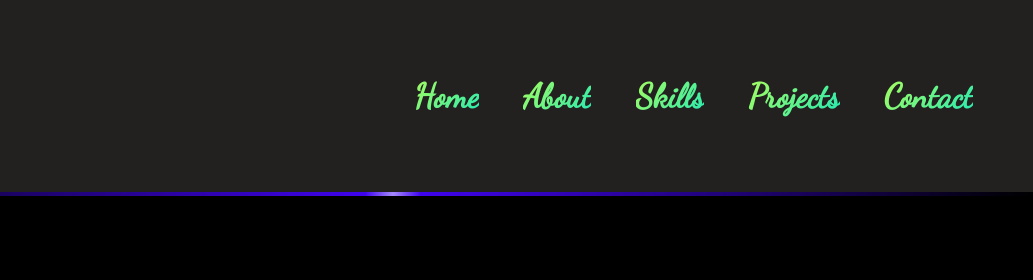
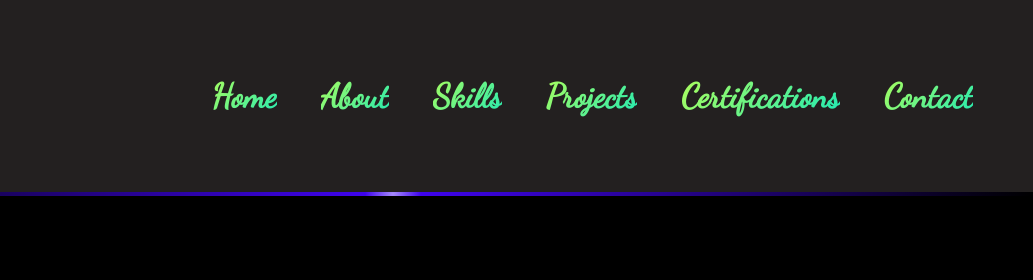
Before and after one commit to divyachowdaiah/divya, a plain HTML site: page index.html in a window 1280 px wide. Shown: the top 280 px of the page, 247-1280 px from the left. Drawn offline with Linux system fonts and the light colour scheme.

Commit message:
Update index.html

```diff
--- a/index.html
+++ b/index.html
@@ -1,4 +1,3 @@
-
 <!DOCTYPE html>
 <html lang="en">
 <head>
@@ -21,6 +20,7 @@
       <a href="#about">About</a>
       <a href="#skills">Skills</a>
       <a href="#projects">Projects</a>
+      <a href="#certifications">Certifications</a>
       <a href="#contact">Contact</a>
     </div>
 
@@ -138,7 +138,7 @@
     </div>
   </section>
 <div class="gradient-line-projects"></div>
-  <section class="certifications-section">
+  <section id="certifications" class="certifications-section">
     <h2 class="certifications-title">-----Certifications-----</h2>
     <div class="certifications-grid">
       <div class="cert-card">
```
